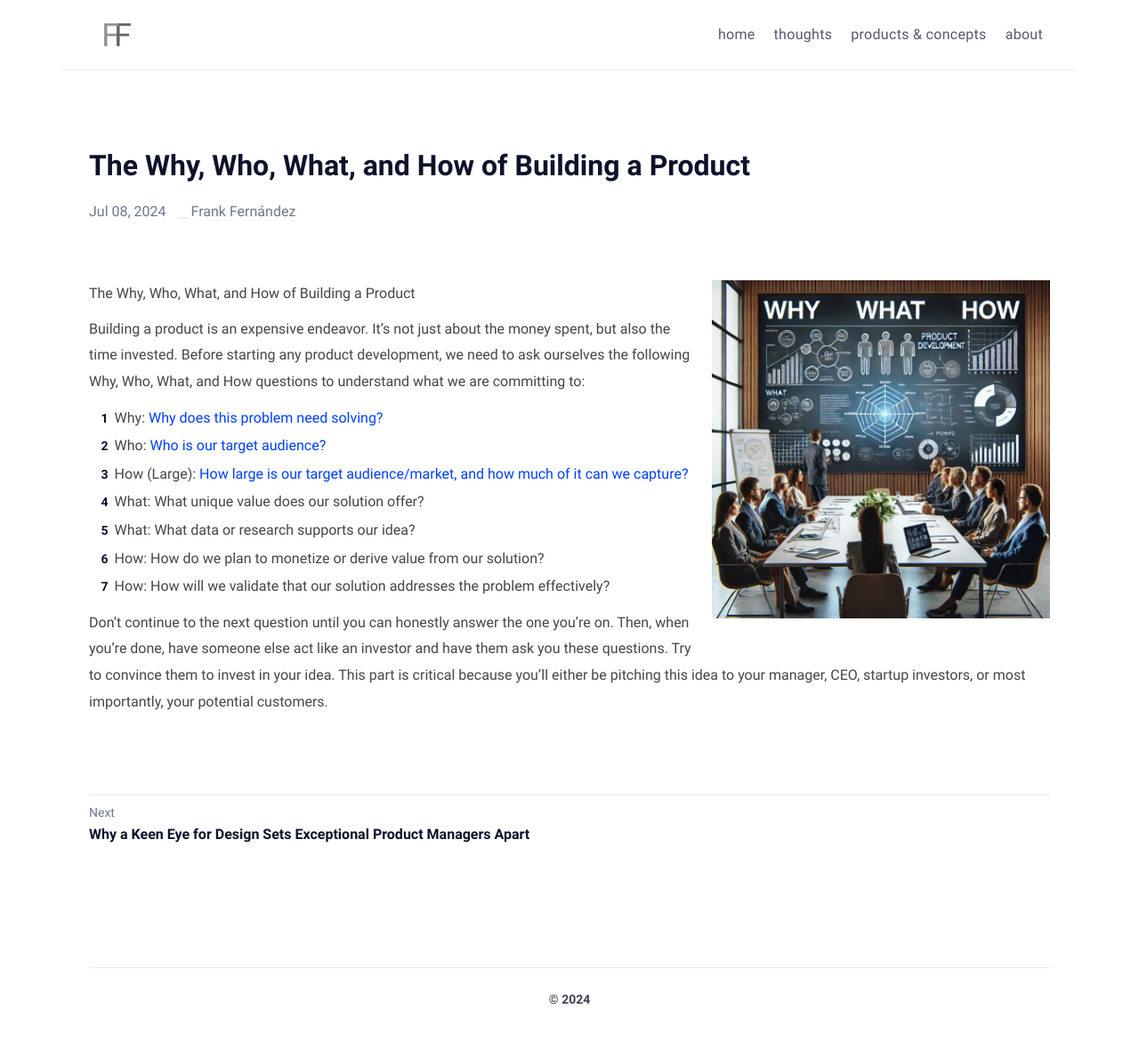
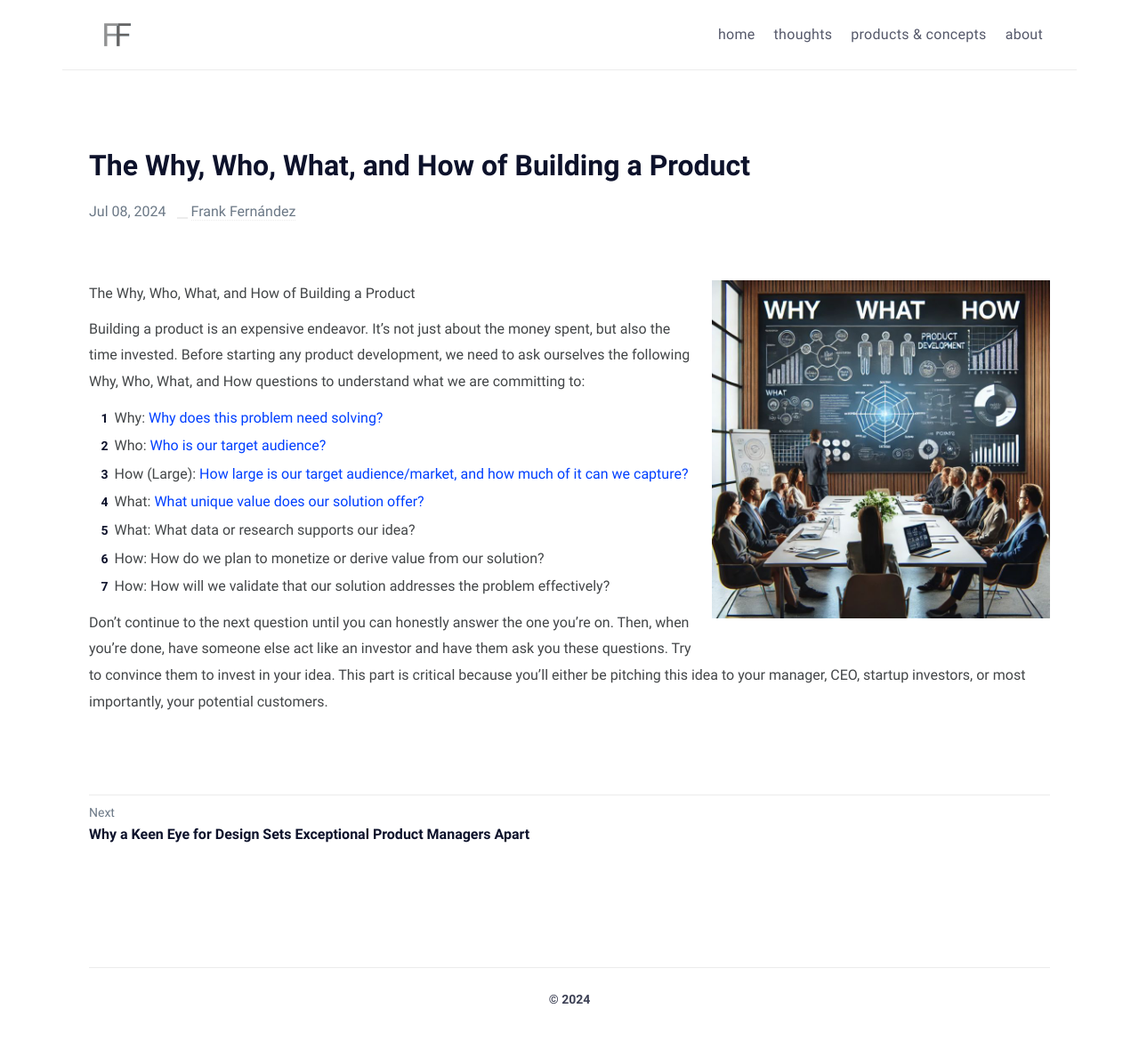
Before and after one commit to frafdez/blog, a Jekyll site: the page built from _posts/2024-07-08-why-who-what-how-of-building-products.markdown, in a window 1280 px wide. Shown: the whole page at 89% size. Built offline with Jekyll 4.4.1, drawn with Linux system fonts in a browser that asks for light colours; part of the change alters nothing that is shown.

Commit message:
Updating Jekyll

```diff
--- a/_posts/2024-07-08-why-who-what-how-of-building-products.markdown
+++ b/_posts/2024-07-08-why-who-what-how-of-building-products.markdown
@@ -12,7 +12,7 @@ Building a product is an expensive endeavor. It's not just about the money spent
 1. Why: [Why does this problem need solving?](/2024/07/26/why-does-this-problem-need-solving-the-why-who-what-and-how-of-building-a-product.html)
 2. Who: [Who is our target audience?](/2024/08/06/who-is-our-target-audience-the-why-who-what-and-how-of-building-a-product.html)
 3. How (Large): [How large is our target audience/market, and how much of it can we capture?](/2024/08/14/how-large-is-our-target-audience-market-and-how-much-of-it-can-we-capture-the-why-who-what-and-how-of-building-a-product.html)
-4. What: What unique value does our solution offer?
+4. What: [What unique value does our solution offer?](2024/08/21/what-unique-value-does-our-solution-offer-the-why-who-what-and-how-of-building-a-product.html)
 5. What: What data or research supports our idea?
 6. How: How do we plan to monetize or derive value from our solution?
 7. How: How will we validate that our solution addresses the problem effectively?
```
